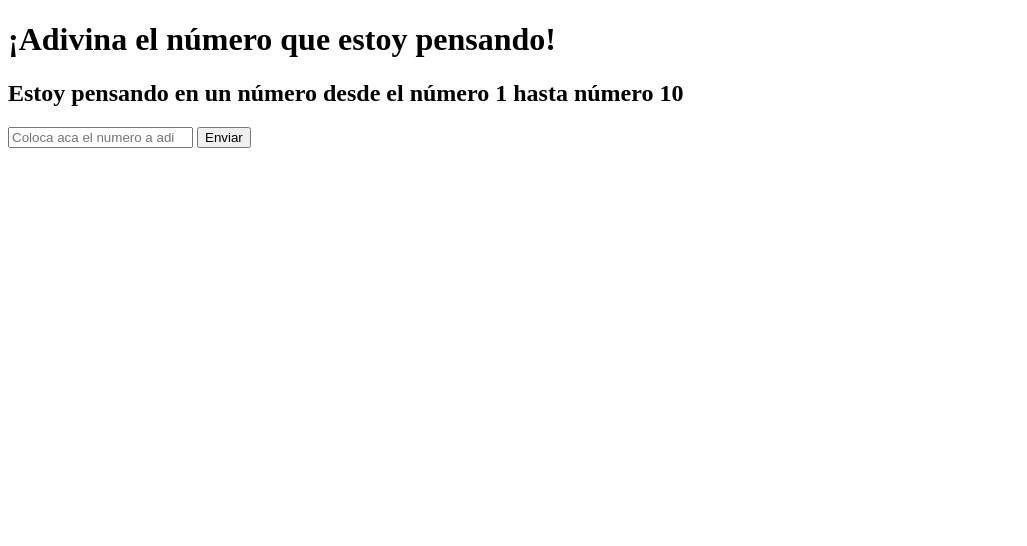
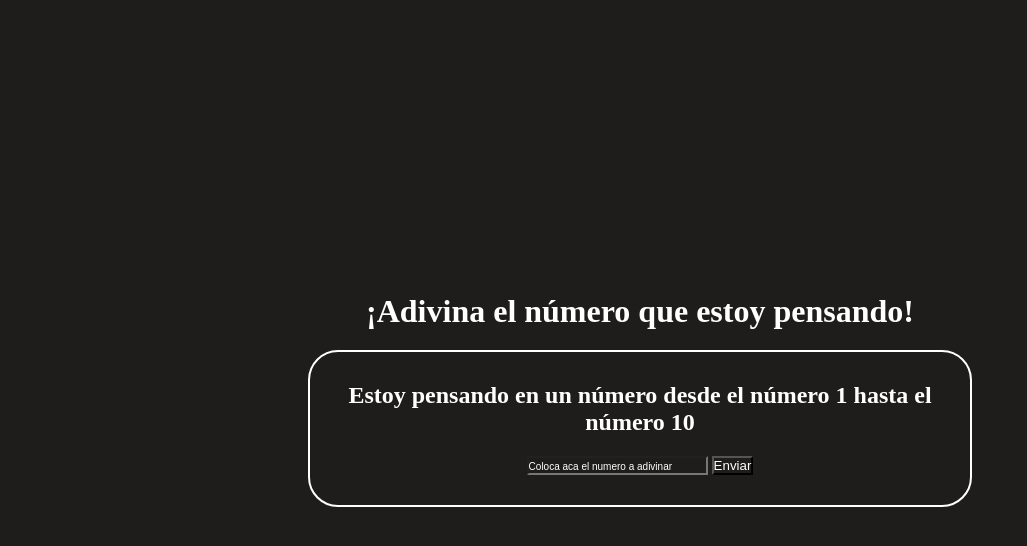
Before and after one commit to AnthoFu/Fundamentos-JS, a plain HTML site: page [2] Proyectos/[Clase 13] Juego de adivinanza/index.html in a window 1280 px wide. Shown: the whole page, without its empty margins (0-1027 px from the left). Drawn offline with Linux system fonts and the light colour scheme.

Commit message:
Solución clase 13

```diff
--- a/[2] Proyectos/[Clase 13] Juego de adivinanza/index.html
+++ b/[2] Proyectos/[Clase 13] Juego de adivinanza/index.html
@@ -7,6 +7,8 @@
     <title>Juego de adivinanza</title>
 </head>
 <body>
+
+    <section>
     <h1>
         ¡Adivina el número que estoy pensando!
     </h1>
@@ -20,6 +22,7 @@
         </form>
 
     </div>
+    </section>
     <script src="juego-adivinanza.js"></script>
 </body>
 </html>
--- a/[2] Proyectos/[Clase 13] Juego de adivinanza/juego-adivinanza.js
+++ b/[2] Proyectos/[Clase 13] Juego de adivinanza/juego-adivinanza.js
@@ -4,7 +4,7 @@ const contenedor = document.getElementById('container')
 
 function agregarTitulo(){
     const h2 = document.createElement('h2')
-    h2.textContent = `Estoy pensando en un número desde el número ${numeroDesde} hasta número ${numeroHasta}`
+    h2.textContent = `Estoy pensando en un número desde el número ${numeroDesde} hasta el número ${numeroHasta}`
     console.log ('[agregarTitulo]: Titulo agregado') // Para debug
     return h2
 }
@@ -16,9 +16,18 @@ const numeroSecreto = Math.floor(Math.random()* numeroHasta + numeroDesde)
 
 const inputUsuario = document.getElementById('numeroAdivinar')
 
-inputUsuario.addEventListener ('enviarInput', (event) =>{ // Agregamos un eventListener (Curso manipulacion DOM)
+const numeroForm = document.getElementById('numeroForm')
+
+numeroForm.addEventListener ('submit', (event) =>{ // Agregamos un eventListener (Curso manipulacion DOM)
     event.preventDefault() // Se evita que se borren datos cuando se haga el submit
     const numeroUsuario = inputUsuario.value // Tomamos el valor que se ha ingresado en el input
-    console.log ('Numero ingresado:', numeroUsuario)
+    console.log ('Numero ingresado:', numeroUsuario) // Para debug
+    console.log ('Numero random:', numeroSecreto) // Para debug
+    console.log ('¿Ganaste?', numeroUsuario == numeroSecreto) // Para debug
+    if (numeroUsuario == numeroSecreto){
+        alert(`¡Felicidades! Has ganado, adivinaste el número secreto: ${numeroSecreto}`)
+    } else {
+        alert(`Lo lamento, has fallado, el número secreto era: ${numeroSecreto}`)
+    }
     return numeroUsuario
 })
--- a/[2] Proyectos/[Clase 13] Juego de adivinanza/style.css
+++ b/[2] Proyectos/[Clase 13] Juego de adivinanza/style.css
@@ -0,0 +1,34 @@
+*{
+    margin: 0;
+    padding: 0;
+    background-color: rgb(31, 28, 28);
+    color: white;
+}
+
+section{
+    height: 100vh;
+    text-align: center;
+    align-content: center;
+}
+
+h1{
+    margin-bottom: 20px;
+    font-size: xx-large;
+}
+
+h2{
+    margin-bottom: 20px;
+}
+
+#container{
+    justify-self: center;
+    width: 600px;
+    padding: 30px;
+    border: 2px solid white;
+    border-radius: 30px;
+}
+
+#numeroAdivinar::placeholder{
+    font-size: 10px;
+    color: white;
+}
```
